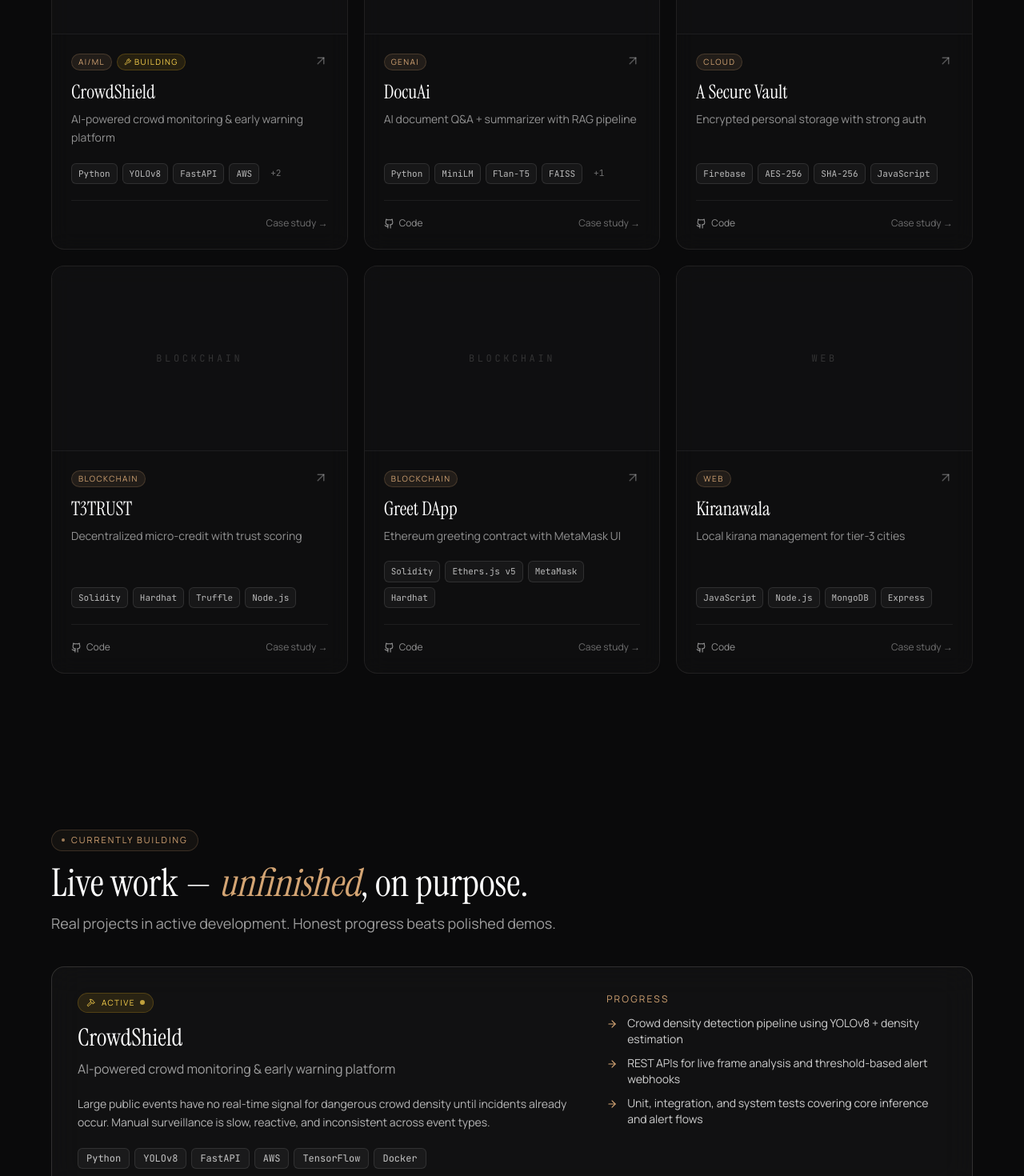
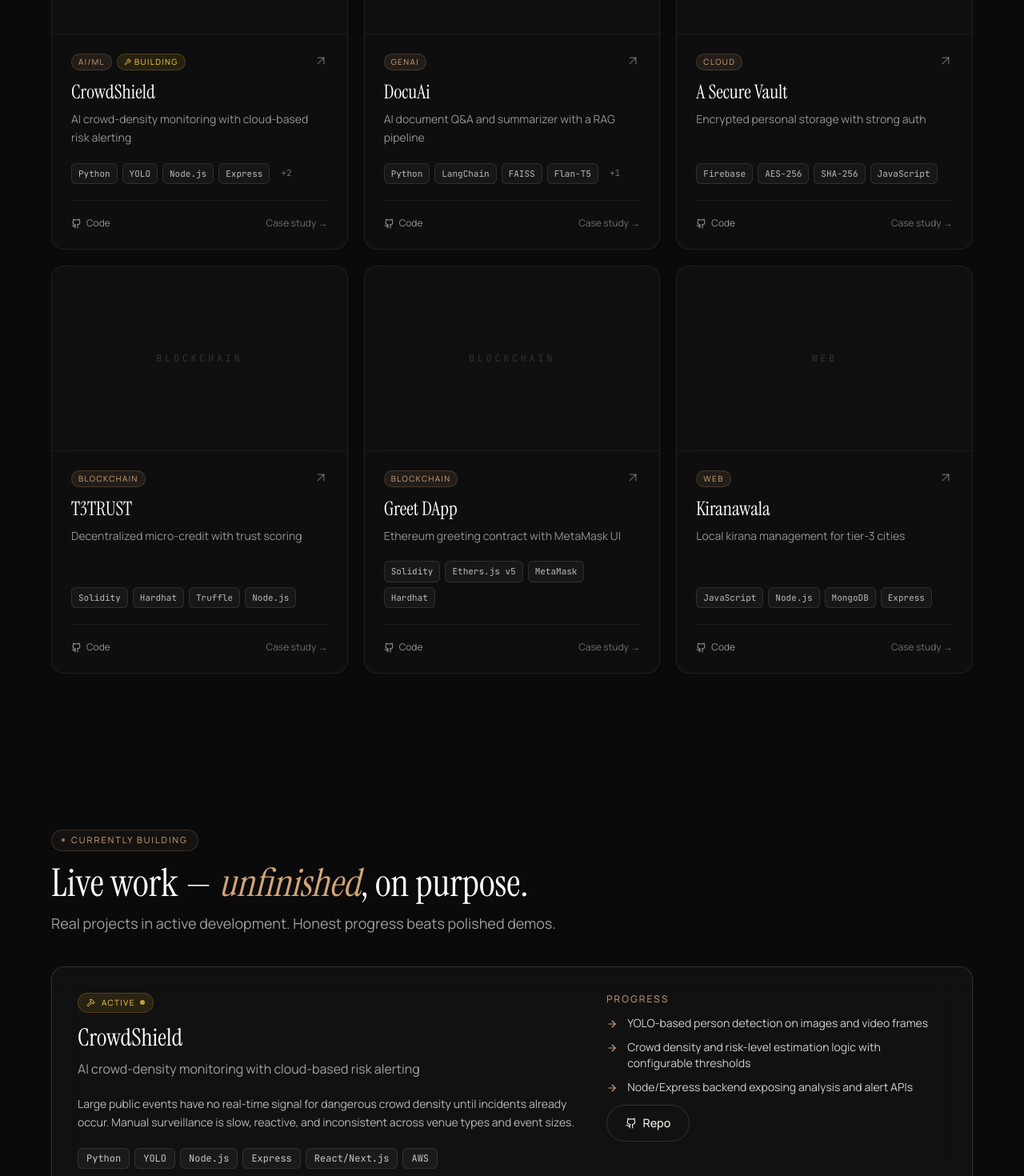
Before and after one commit to Asky03/tech-portfolio, a Next.js app: page / in a window 1280 px wide. Shown: the part 2640-4110 px from the top of the page at 80% size. Built offline with nearby package versions, Linux system fonts and the light colour scheme; no server answers.

Commit message:
Feat/content update (#6)
* featuure about section in components

* command menu added for UI

* chore: remove Notes section until real blog posts exist

* feat(experience): add three real experience entries

```diff
--- a/data/projects.ts
+++ b/data/projects.ts
@@ -13,9 +13,8 @@ export interface Project {
   impact?: string;
 
   /** Path under /public, e.g. "/images/projects/crowdshield.png".
-   *  16:10 ratio recommended (1280x800 or similar). Leave undefined if no screenshot yet. */
+   *  16:10 ratio recommended. Leave undefined if no screenshot yet. */
   cover?: string;
-  /** Used as alt text and modal hero label. */
   coverAlt?: string;
 
   codeUrl?: string;
@@ -23,8 +22,6 @@ export interface Project {
   status?: 'shipped' | 'building' | 'concept';
   featured?: boolean;
 
-  /** Optional deeper sections for a richer case-study modal.
-   *  Only CrowdShield uses these initially. Others can stay minimal. */
   deepDive?: {
     keyDecision?: { title: string; body: string };
     hardestProblem?: { title: string; body: string };
@@ -37,61 +34,59 @@ export const projects: Project[] = [
   {
     id: 'crowdshield',
     title: 'CrowdShield',
-    tagline: 'AI-powered crowd monitoring & early warning platform',
+    tagline: 'AI crowd-density monitoring with cloud-based risk alerting',
     category: 'AI/ML',
     badges: ['AI/ML', 'Cloud', 'Backend'],
-    tech: ['Python', 'YOLOv8', 'FastAPI', 'AWS', 'TensorFlow', 'Docker'],
+    tech: ['Python', 'YOLO', 'Node.js', 'Express', 'React/Next.js', 'AWS'],
     problem:
-      'Large public events have no real-time signal for dangerous crowd density until incidents already occur. Manual surveillance is slow, reactive, and inconsistent across event types.',
+      'Large public events have no real-time signal for dangerous crowd density until incidents already occur. Manual surveillance is slow, reactive, and inconsistent across venue types and event sizes.',
     role:
-      'Backend architecture, API integration, testing workflows, cloud deployment planning, and dashboard integration.',
+      'End-to-end build — detection pipeline, backend APIs, frontend dashboard, and cloud integration plan.',
     features: [
-      'Crowd density detection pipeline using YOLOv8 + density estimation',
-      'REST APIs for live frame analysis and threshold-based alert webhooks',
-      'Unit, integration, and system tests covering core inference and alert flows',
-      'Dashboard surfacing live crowd metrics and configurable threshold alerts',
-      'Deployment plan for AWS with autoscaling for inference workers',
+      'YOLO-based person detection on images and video frames',
+      'Crowd density and risk-level estimation logic with configurable thresholds',
+      'Node/Express backend exposing analysis and alert APIs',
+      'React/Next.js dashboard for surfacing risk metrics',
+      'Planned AWS integration for image storage and alerting workflows',
     ],
     impact:
-      'Validated detection accuracy on test footage and built a deployable backend ready for pilot integration with event-management systems.',
+      'Working local prototype that processes crowd images, detects people, and produces a risk estimate — foundation for the deployable system.',
+    codeUrl: 'https://github.com/Asky03/Crowdshield1',
     status: 'building',
     featured: true,
-    // cover: '/images/projects/crowdshield.png', // TODO: add screenshot
-    // coverAlt: 'CrowdShield dashboard showing live crowd density heatmap',
     deepDive: {
-      // TODO: Confirm or rewrite — these are educated drafts from your questionnaire.
-      // Once you fill questionnaire Section 3, I'll replace these with your exact words.
       keyDecision: {
-        title: 'Why YOLOv8 over CSRNet for detection',
-        body: 'YOLOv8 nano gave us sub-100ms inference on a single GPU with acceptable density accuracy for our threshold ranges. CSRNet was more accurate at extreme densities but ~3x slower — wrong tradeoff for a real-time alerting system.',
+        title: 'YOLO-based detection for the MVP',
+        body: 'I picked a YOLO detection pipeline because it gives practical person-detection on real footage, is easy to demonstrate visually, and leaves a clean path to extend later with density estimation, heatmaps, and real-time alerting. Choosing a simpler proven pipeline over a heavier research model meant the project could actually ship as a prototype.',
       },
       hardestProblem: {
-        title: 'What "dangerous" means is context-dependent',
-        body: 'Density thresholds for an outdoor festival differ wildly from a tier-3 city religious procession. Solved with configurable presets per event type rather than a single global threshold.',
+        title: '"Dangerous density" is not a single number',
+        body: 'Risk thresholds change based on camera angle, venue type, crowd movement, and event size — a number that\'s safe at a wedding is dangerous at a stampede-prone procession. Working on configurable presets and context-aware thresholds rather than a single global value.',
       },
-      nextMilestone: 'Public demo with sample footage processing in-browser',
-      showableToday: 'Backend running locally on sample footage; dashboard wired to live metrics.',
+      showableToday:
+        'Public repo, local prototype that runs on sample images and produces a risk estimate, plus the architecture for the backend/cloud alerts.',
+      nextMilestone:
+        'Polish the backend and ML pipeline, wire up image upload + storage, deploy a working demo, and ship a recruiter-ready README.',
     },
-    // TODO: add codeUrl when repo is public
   },
   {
     id: 'docuai',
     title: 'DocuAi',
-    tagline: 'AI document Q&A + summarizer with RAG pipeline',
+    tagline: 'AI document Q&A and summarizer with a RAG pipeline',
     category: 'GenAI',
     badges: ['GenAI', 'RAG', 'Summarization'],
-    tech: ['Python', 'MiniLM', 'Flan-T5', 'FAISS', 'Streamlit'],
+    tech: ['Python', 'LangChain', 'FAISS', 'Flan-T5', 'Streamlit'],
     problem:
-      'Reading and extracting structured info from long documents is tedious. Existing tools are either too generic or too expensive.',
+      'Reading and pulling structured info out of long documents is slow. Existing tools are either too generic or too expensive for personal/academic use.',
     role: 'Solo build — pipeline design, embedding strategy, UI.',
     features: [
-      'File → chunk → embeddings → answer pipeline',
-      'MiniLM sentence embeddings for semantic retrieval',
+      'PDF → chunk → embeddings → answer pipeline',
+      'FAISS-based vector retrieval for semantic search',
       'Flan-T5 for grounded summarization and Q&A',
-      'Clean GitHub-ready structure and deployable UI',
+      'Streamlit interface for conversational document chat',
     ],
     impact:
-      'Working RAG prototype that handles multi-page documents with readable summaries and accurate retrieval.',
+      'Working RAG prototype that handles multi-page documents and produces readable summaries and accurate retrieval.',
     codeUrl: 'https://github.com/Asky03/GenAimodel',
     status: 'shipped',
     featured: true,
@@ -107,7 +102,7 @@ export const projects: Project[] = [
       'Most personal storage apps trust the provider with plaintext data. Users need a vault where the host cannot read their files.',
     role: 'Solo build — auth flow, encryption layer, storage rules.',
     features: [
-      'Firebase Auth with strong access patterns',
+      'Firebase Auth with role-based access patterns',
       'Client-side AES encryption before upload',
       'SHA-256 integrity hashing on stored blobs',
       'Designed for scalable cloud deployment',
@@ -127,7 +122,7 @@ export const projects: Project[] = [
     tech: ['Solidity', 'Hardhat', 'Truffle', 'Node.js'],
     problem:
       'Underbanked users in tier-3 cities have no transparent way to access emergency micro-credit with auditable trust signals.',
-    role: 'Concept design + smart-contract scaffolding.',
+    role: 'Concept design and smart-contract scaffolding.',
     features: [
       'Trust-scoring concept tied to on-chain history',
       'Ledger-style records for traceability',
@@ -146,7 +141,7 @@ export const projects: Project[] = [
     problem: 'Hands-on practice deploying and interacting with smart contracts end-to-end.',
     role: 'Solo learning project.',
     features: [
-      'Solidity contract storing & updating a greeting',
+      'Solidity contract storing and updating a greeting',
       'Ethers.js v5 read/write integration',
       'MetaMask wallet connection in the browser',
     ],
@@ -162,15 +157,14 @@ export const projects: Project[] = [
     tech: ['JavaScript', 'Node.js', 'MongoDB', 'Express'],
     problem:
       'Kirana shops in tier-3 cities lack a lightweight digital layer for orders, inventory, and customer connection.',
-    role: 'Backend & data model design.',
+    role: 'Backend and data model design.',
     features: [
       'Workflow-driven design rooted in real shop ops',
       'Backend-ready MongoDB schema',
-      'Scalable structure for future admin panel + analytics',
+      'Scalable structure for future admin panel and analytics',
     ],
-    codeUrl: 'https://github.com/Asky03/Kiranawala-',
-    // NOTE: trailing dash in URL is unusual — verify this matches your actual repo name on GitHub.
-    status: 'shipped',
+    codeUrl: 'https://github.com/Asky03/Kiranawala91',
+    status: 'concept',
   },
 ];
 
```
